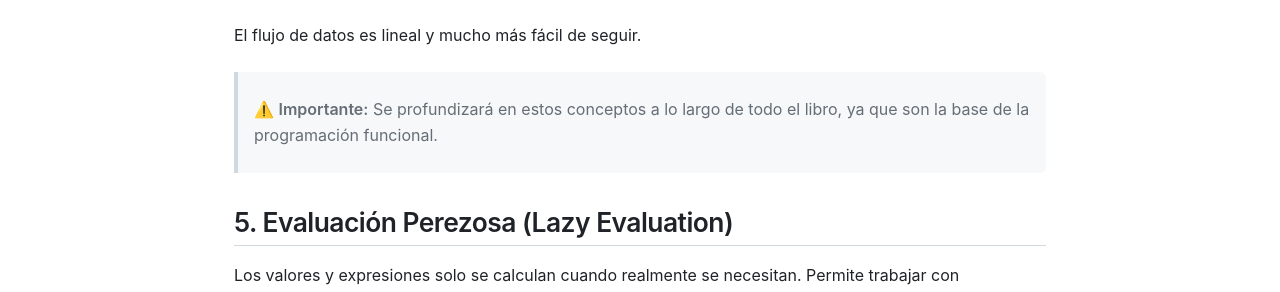
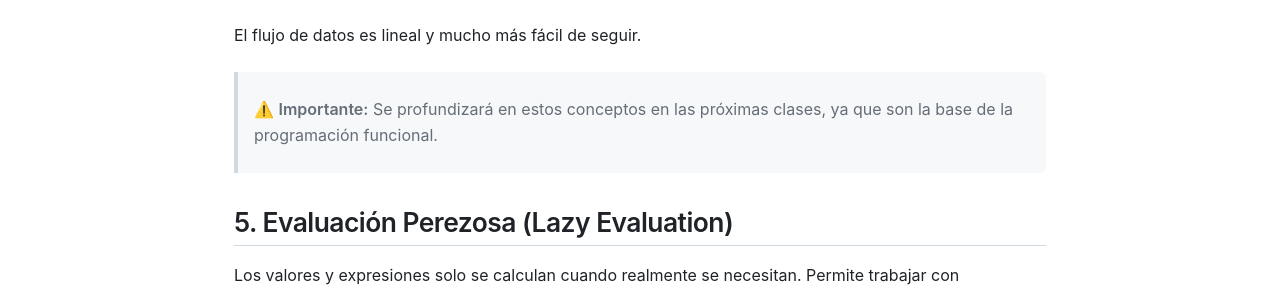
Before and after one commit to caflorezvi/guias-programacion3, a Jekyll site: the page built from docs/03.programacion-funcional.md, in a window 1280 px wide and 900 px high, scrolled down 5627 px. Shown: the part 161-453 px from the top of the window. Built offline with Jekyll 4.4.1, drawn with Linux system fonts in a browser that asks for light colours; our own code applies the rules of GitHub Pages for plain Markdown files.

Commit message:
Ajustes de redacción

````diff
--- a/docs/03.programacion-funcional.md
+++ b/docs/03.programacion-funcional.md
@@ -199,7 +199,7 @@ resultado_compuesto =
 ```
 El flujo de datos es lineal y mucho más fácil de seguir.
 
-> ⚠️ **Importante:** Se profundizará en estos conceptos a lo largo de todo el libro, ya que son la base de la programación funcional.
+> ⚠️ **Importante:** Se profundizará en estos conceptos en las próximas clases, ya que son la base de la programación funcional.
 
 ## 5. Evaluación Perezosa (Lazy Evaluation)
 
````
